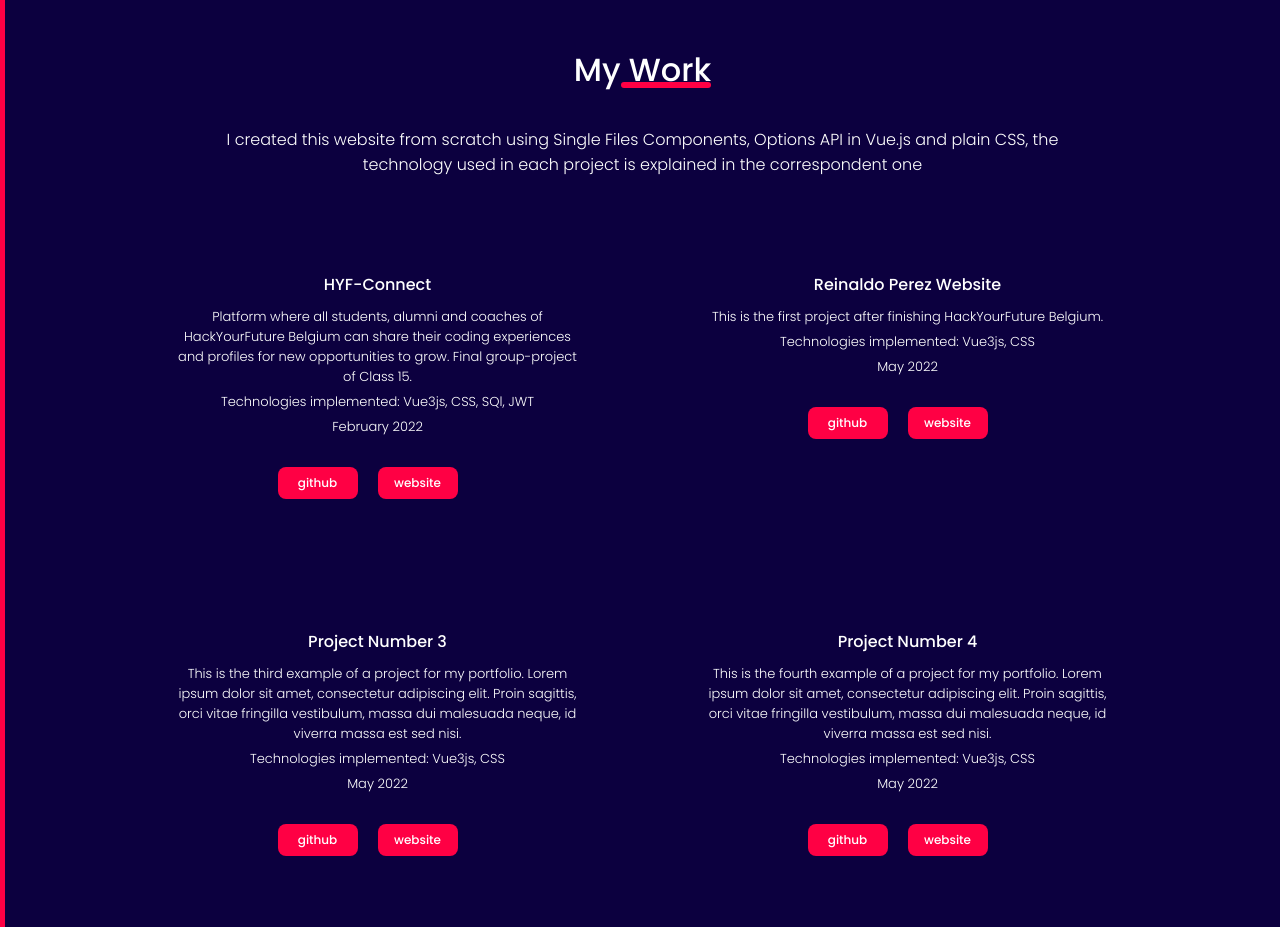
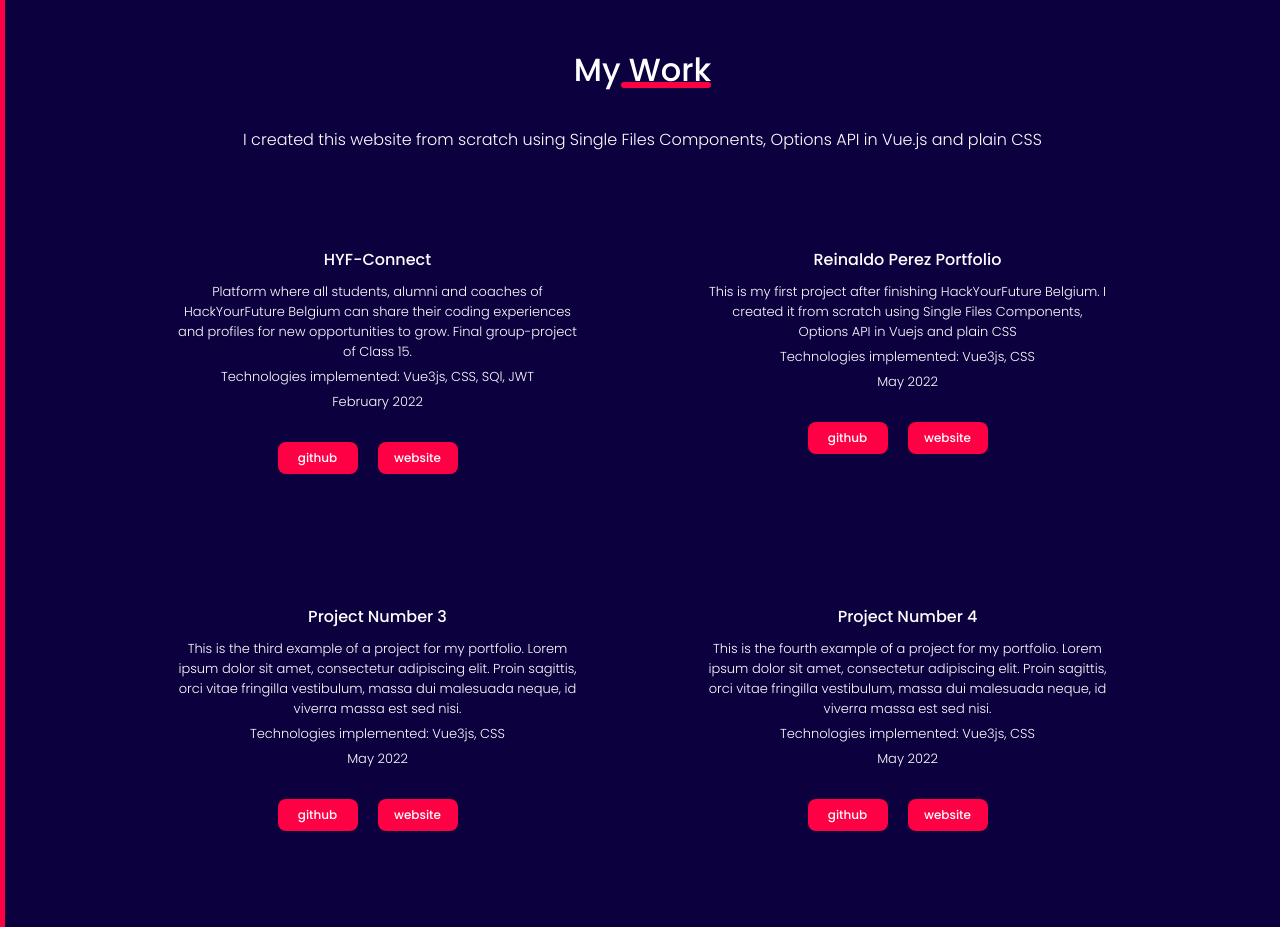
Before and after one commit to perezrei/portfolio, a Vue app: page / in a window 1280 px wide. Shown: the part 1520-2447 px from the top of the page. Built offline with nearby package versions, Linux system fonts and the light colour scheme.

Commit message:
small changes in My Wok

```diff
--- a/src/components/PortfolioSection.vue
+++ b/src/components/PortfolioSection.vue
@@ -25,7 +25,7 @@ export default {
   data() {
     return {
       title: "My Work",
-      subtitle: "I created this website from scratch using Single Files Components, Options API in Vue.js and plain CSS, the technology used in each project is explained in the correspondent one"
+      subtitle: "I created this website from scratch using Single Files Components, Options API in Vue.js and plain CSS"
     }
   }
 }
--- a/src/components/ProjectComponent.vue
+++ b/src/components/ProjectComponent.vue
@@ -26,8 +26,8 @@
             website: "https://hyf-connect.herokuapp.com/"
           },
           {
-            title:"Reinaldo Perez Website",
-            description:"This is the first project after finishing HackYourFuture Belgium.",
+            title:"Reinaldo Perez Portfolio",
+            description:"This is my first project after finishing HackYourFuture Belgium. I created it from scratch using Single Files Components, Options API in Vuejs and plain CSS",
             technologies:"Vue3js, CSS",
             date:"May 2022",
             github: "https://github.com/perezrei/portfolio",
--- a/vite.config.js
+++ b/vite.config.js
@@ -3,5 +3,6 @@ import vue from '@vitejs/plugin-vue'
 
 // https://vitejs.dev/config/
 export default defineConfig({
+  base: '/portfolio/',
   plugins: [vue()]
 })
```
